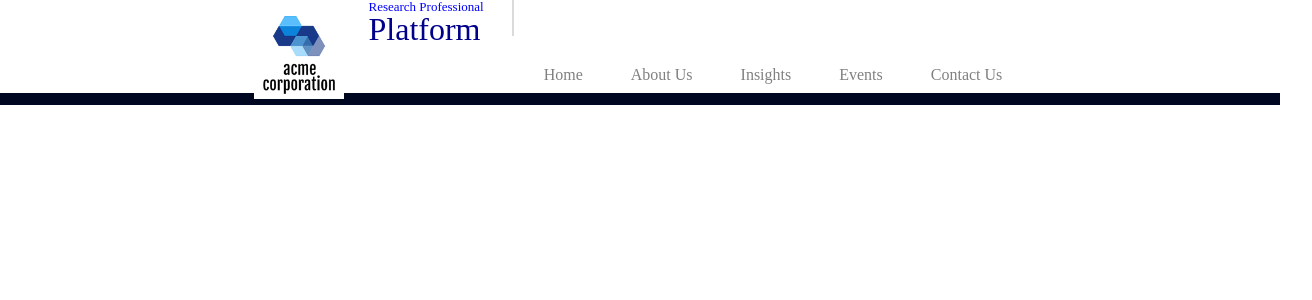
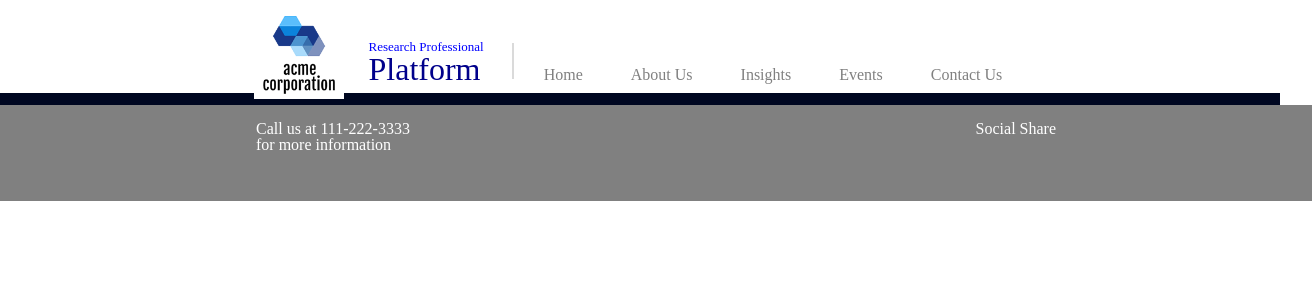
Before and after one commit to chasfricke/crescendo-sa-option2, a React (Create React App) app: page / in a window 1280 px wide. Shown: the top 300 px of the page, 1312 px wide, since content can reach past the window. Built offline with nearby package versions, Linux system fonts and the light colour scheme.

Commit message:
started working on footer component

```diff
--- a/src/App.js
+++ b/src/App.js
@@ -1,10 +1,12 @@
 import React from "react";
 import Header from "./components/Header.js";
+import Footer from "./components/Footer.js";
 
 function App() {
   return (
     <div>
       <Header />
+      <Footer />
     </div>
   );
 }
--- a/src/components/Content.js
+++ /dev/null
@@ -1,21 +0,0 @@
-import React, { Component } from "react";
-import styled from "styled-components";
-import { MAXWIDTH } from "../constants";
-
-const Container = styled.div`
-  display: flex;
-  flex-direction: row;
-  justify-content: center;
-  align-content: ${(props) => props.alignContent};
-  align-items: ${(props) => props.alignItems};
-  width: 100%;
-  max-width: ${MAXWIDTH};
-`;
-
-class Content extends Component {
-  render() {
-    return <Container>{this.props.children}</Container>;
-  }
-}
-
-export default Content;
--- a/src/components/DesktopNav.js
+++ b/src/components/DesktopNav.js
@@ -1,7 +1,7 @@
 import React, { Component } from "react";
 import styled from "styled-components";
 import logo from "../images/acme-corp-logo.png";
-import Content from "./Content";
+import { MAXWIDTH } from "../constants";
 
 const Container = styled.div`
   display: flex;
@@ -64,11 +64,20 @@ const Link = styled.a`
   margin: 0 24px;
 `;
 
+const Content = styled.div`
+  display: flex;
+  justify-content: center;
+  align-content: flex-end;
+  align-items: flex-end;
+  width: 100%;
+  max-width: ${MAXWIDTH};
+`;
+
 export default class DesktopNav extends Component {
   render() {
     return (
       <Container>
-        <Content alignContent="flex-end" alignItems="flex-end">
+        <Content>
           <LogoBackground>
             <Logo src={logo} alt="Acme Corporation Logo" />
           </LogoBackground>
--- /dev/null
+++ b/src/components/Footer.js
@@ -0,0 +1,44 @@
+import React, { Component } from "react";
+import styled from "styled-components";
+import { MAXWIDTH } from "../constants";
+
+const Container = styled.div`
+  height: 64px;
+  width: 100%;
+  background-color: gray;
+  padding: 16px;
+  display: flex;
+  flex-direction: row;
+  justify-content: center;
+`;
+
+const Content = styled.div`
+  display: flex;
+  flex-direction: row;
+  justify-content: space-between;
+  width: 100%;
+  max-width: ${MAXWIDTH};
+  p {
+    color: white;
+  }
+`;
+
+class Footer extends Component {
+  render() {
+    return (
+      <Container>
+        <Content>
+          <div>
+            <p>Call us at 111-222-3333</p>
+            <p>for more information</p>
+          </div>
+          <div>
+            <p>Social Share</p>
+          </div>
+        </Content>
+      </Container>
+    );
+  }
+}
+
+export default Footer;
--- a/src/constants/index.js
+++ b/src/constants/index.js
@@ -1,2 +1,2 @@
 export const MOBILEBREAKPOINT = "420px";
-export const MAXWIDTH = "1400px";
+export const MAXWIDTH = "800px";
```
